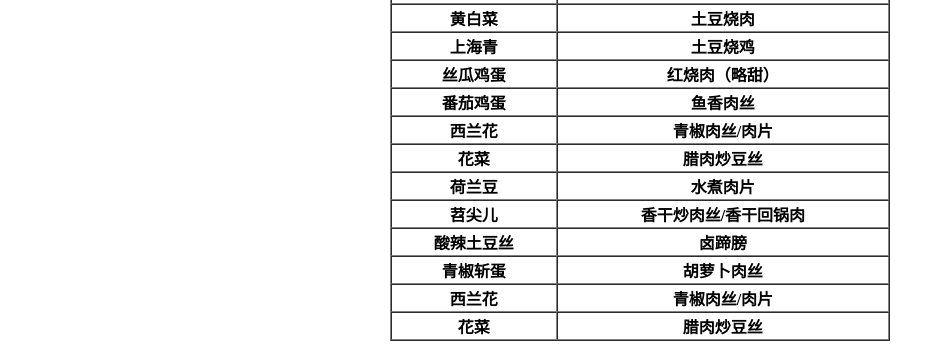
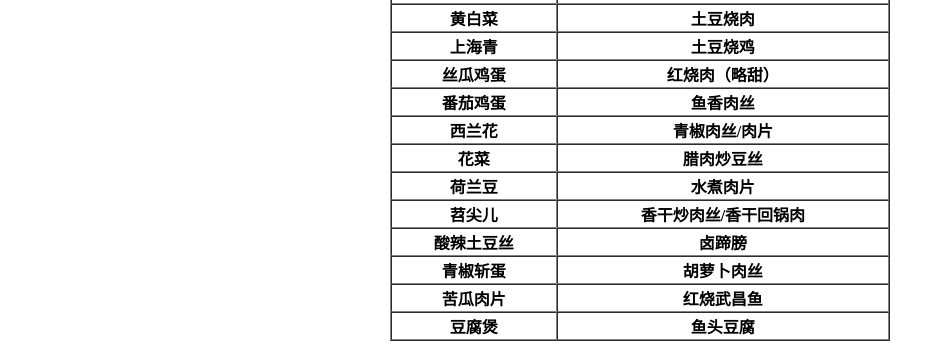
Before and after one commit to Jluluwang/spring, a plain HTML site: page index.html in a window 1280 px wide. Shown: the part 602-951 px from the top of the page, without its empty margins (0-945 px from the left). Drawn offline with Linux system fonts and the light colour scheme.

Commit message:
Update index.html

```diff
--- a/index.html
+++ b/index.html
@@ -53,11 +53,11 @@
 
 
            <tr>
-                <th>西兰花</th>
-                <th>青椒肉丝/肉片</th>
+                <th>苦瓜肉片</th>
+                <th>红烧武昌鱼</th>
             <tr>
-                <th>花菜</th>
-                <th>腊肉炒豆丝</th>
+                <th>豆腐煲</th>
+                <th>鱼头豆腐</th>
 
 </body>
 </html>
```
